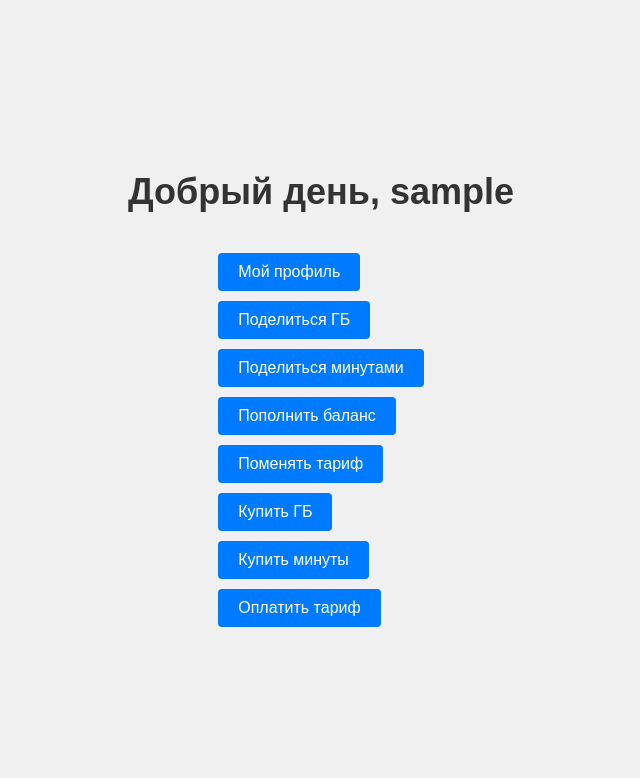
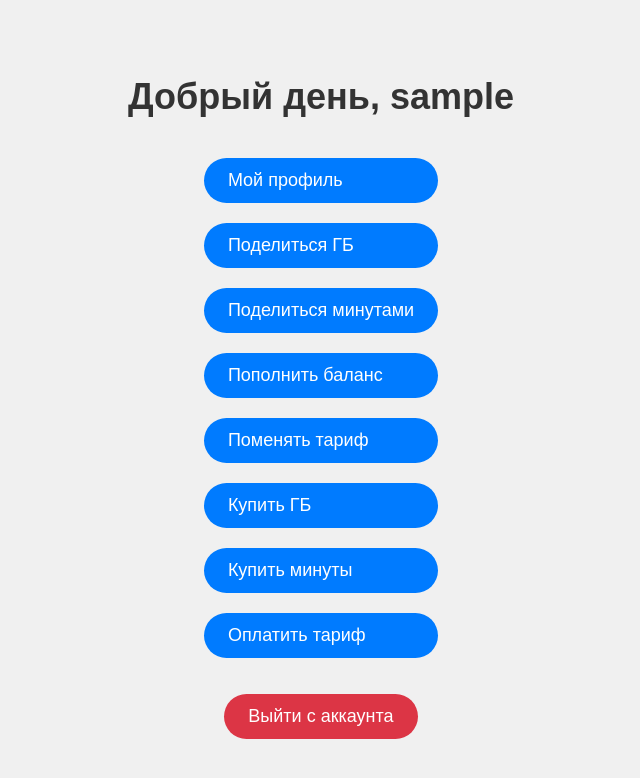
Before and after one commit to voriyaa/TELE_3, a Flask app: a page that uses frontend/templates/user_dashboard.html in a window 1280 px wide. Shown: the top 778 px of the page, without its empty margins (319-959 px from the left). Run offline with Flask 3, Linux system fonts and the light colour scheme.

Commit message:
made the personal account of the administrator and the user more beautiful, added a button to log out of the account for the user

```diff
--- a/frontend/static/styles/admin_login_style.css
+++ b/frontend/static/styles/admin_login_style.css
@@ -71,7 +71,6 @@ p a:hover {
     text-decoration: underline;
 }
 
-/* Стили для кнопки "Назад" */
 .back-button {
     background-color: #ccc;
     color: #333;
--- a/frontend/static/styles/admin_register_style.css
+++ b/frontend/static/styles/admin_register_style.css
@@ -78,7 +78,7 @@ button[type="submit"]:hover {
 }
 
 .back-button {
-    background-color: #ccc; /* Серый цвет */
+    background-color: #ccc;
     color: #333;
     padding: 8px 15px;
     border: none;
@@ -89,7 +89,7 @@ button[type="submit"]:hover {
 }
 
 .back-button:hover {
-    background-color: #999; /* Серый цвет при наведении */
+    background-color: #999;
     transform: scale(1.05);
     animation: pulse 1s infinite;
 }
--- a/frontend/static/styles/user_dashboard_style.css
+++ b/frontend/static/styles/user_dashboard_style.css
@@ -24,16 +24,35 @@ li {
     margin-bottom: 10px;
 }
 
-a {
+a,
+button[type="submit"] {
     display: inline-block;
-    padding: 10px 20px;
+    padding: 12px 24px;
     background-color: #007bff;
     color: #fff;
     text-decoration: none;
-    border-radius: 4px;
+    border-radius: 25px;
     transition: background-color 0.3s ease;
+    font-size: 18px;
+    margin-bottom: 10px;
+    width: 100%;
+    box-sizing: border-box;
 }
 
-a:hover {
+a:hover,
+button[type="submit"]:hover {
     background-color: #0056b3;
+    box-shadow: 0 4px 6px rgba(0, 0, 0, 0.1);
 }
+
+form button.logout-button {
+    background-color: #dc3545;
+    color: #fff;
+    border: none;
+    cursor: pointer;
+    transition: background-color 0.3s ease, color 0.3s ease;
+}
+
+form button.logout-button:hover {
+    background-color: #c82333;
+}
--- a/frontend/static/styles/user_login_style.css
+++ b/frontend/static/styles/user_login_style.css
@@ -25,7 +25,7 @@ h1 {
 
 input[type="text"],
 input[type="password"] {
-    width: calc(100% - 20px); /* Учитываем отступы */
+    width: calc(100% - 20px);
     padding: 10px;
     margin: 10px 0;
     border: 1px solid #ccc;
@@ -62,7 +62,6 @@ p a:hover {
     text-decoration: underline;
 }
 
-/* Анимация для кнопок */
 button:hover {
     animation: pulse 1s infinite;
 }
--- a/frontend/static/styles/user_register_style.css
+++ b/frontend/static/styles/user_register_style.css
@@ -28,7 +28,7 @@ input[type="text"],
 input[type="password"],
 input[type="date"],
 select {
-    width: calc(100% - 22px); /* Изменено */
+    width: calc(100% - 22px);
     padding: 10px;
     margin: 10px 0;
     border: 1px solid #ccc;
@@ -50,7 +50,6 @@ button[type="submit"]:hover {
     background-color: #0056b3;
 }
 
-/* Анимация для кнопок */
 button:hover {
     animation: pulse 1s infinite;
 }
@@ -67,7 +66,6 @@ button:hover {
     }
 }
 
-/* Стили для кнопки "Назад" */
 .back-button {
     background-color: #ccc;
     color: #333;
@@ -76,7 +74,7 @@ button:hover {
     border-radius: 10px;
     cursor: pointer;
     transition: background-color 0.3s ease;
-    margin-top: 20px; /* Отступ от формы */
+    margin-top: 20px; /
 }
 
 .back-button:hover {
--- a/frontend/templates/user_dashboard.html
+++ b/frontend/templates/user_dashboard.html
@@ -18,5 +18,8 @@
         <li><a href="#">Купить минуты</a></li>
         <li><a href="#">Оплатить тариф</a></li>
     </ul>
+    <form action="/" method="GET">
+        <button type="submit" class="logout-button">Выйти с аккаунта</button>
+    </form>
 </body>
 </html>
```
Also changed, not shown: frontend/static/styles/admin_dashboard_style.css (+10 -4 lines).
